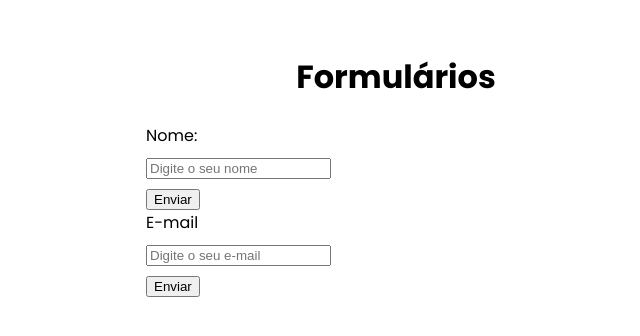
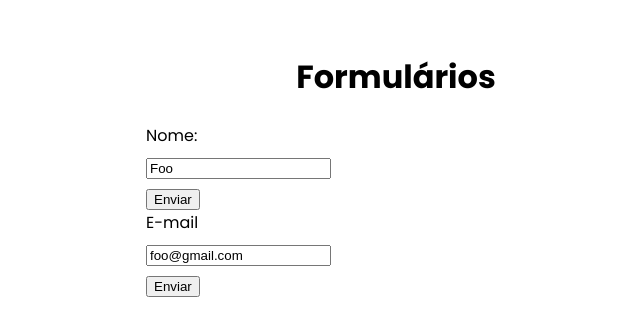
Before and after one commit to uadson/vuejs-course, a React (Vite) app in the folder code/forms/: page / in a window 1280 px wide. Shown: the top 336 px of the page, without its empty margins (244-884 px from the left). Built offline with nearby package versions, Linux system fonts and the light colour scheme.

Commit message:
feat: controle de inputs

```diff
--- a/code/forms/src/App.jsx
+++ b/code/forms/src/App.jsx
@@ -9,7 +9,7 @@
     <>
       <div>
         <h1>Formulários</h1>
-        <Form1 />
+        <Form1 user={{ name: "Foo", email: "foo@gmail.com"}} />
       </div>
     </>
   )
--- a/code/forms/src/components/Form1.jsx
+++ b/code/forms/src/components/Form1.jsx
@@ -2,10 +2,10 @@
 
 import {useState} from 'react'
 
-const Form1 = () => {
+const Form1 = ({ user }) => {
 
-    const [name, setName] = useState()
-    const [email, setEmail] = useState()
+    const [name, setName] = useState(user ? user.name : "")
+    const [email, setEmail] = useState(user ? user.email : "")
 
     const handleName = (e) => {
         setName(e.target.value)
@@ -29,6 +29,7 @@
                         name='name'
                         placeholder='Digite o seu nome'
                         onChange={handleName}
+                        value={name}
                     />
                 </div>
                 <input type="submit" value="Enviar"/>
@@ -42,6 +43,7 @@
                         name='email'
                         placeholder='Digite o seu e-mail'
                         onChange={(e) => setEmail(e.target.value)}
+                        value={email}
                     />
                 </label>
                 <input type="submit" value="Enviar"/>
```
